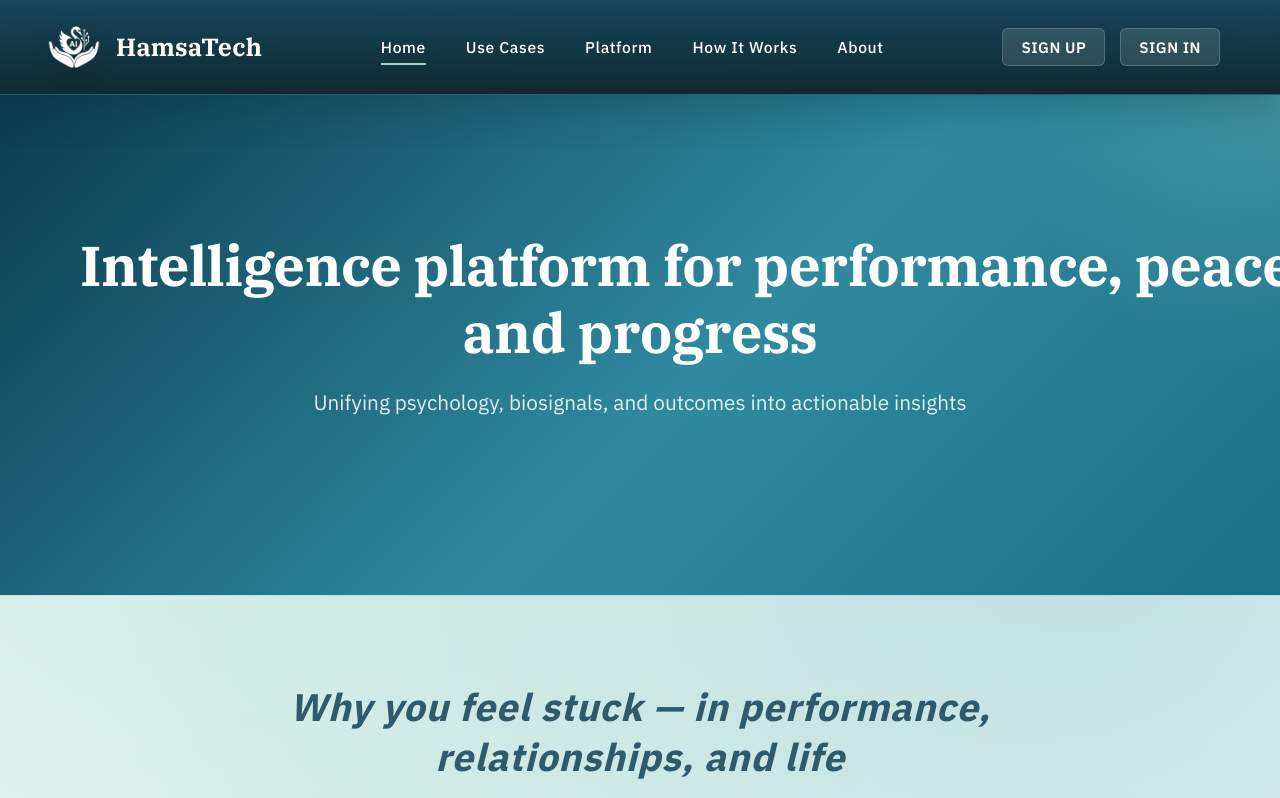
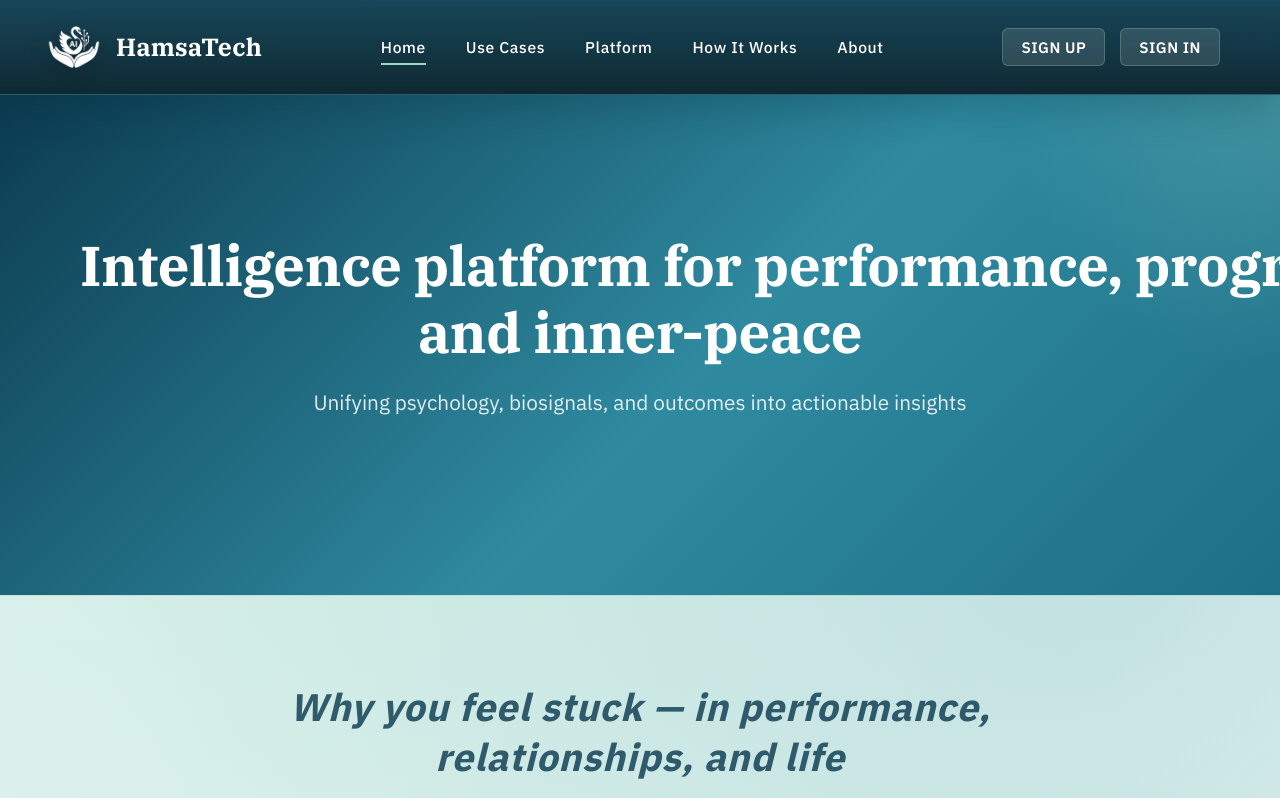
Before and after one commit to hamsatechai-netizen/hamsatech-website, a React (Vite) app: page / in a window 1280 px wide. Shown: the top 798 px of the page. Built offline with nearby package versions, Linux system fonts and the light colour scheme; no server answers.

Commit message:
Update Hero.tsx

```diff
--- a/src/components/Hero.tsx
+++ b/src/components/Hero.tsx
@@ -5,8 +5,8 @@ function Hero() {
     <section className="hero" id="home">
       <div className="hero-content">
         <h1 className="hero-title">
-          <span>Intelligence platform for performance, peace</span>
-          <span>and progress</span>
+          <span>Intelligence platform for performance, progress</span>
+          <span>and inner-peace</span>
         </h1>
         <p className="hero-subtitle">
          Unifying psychology, biosignals, and outcomes into actionable  insights
```
